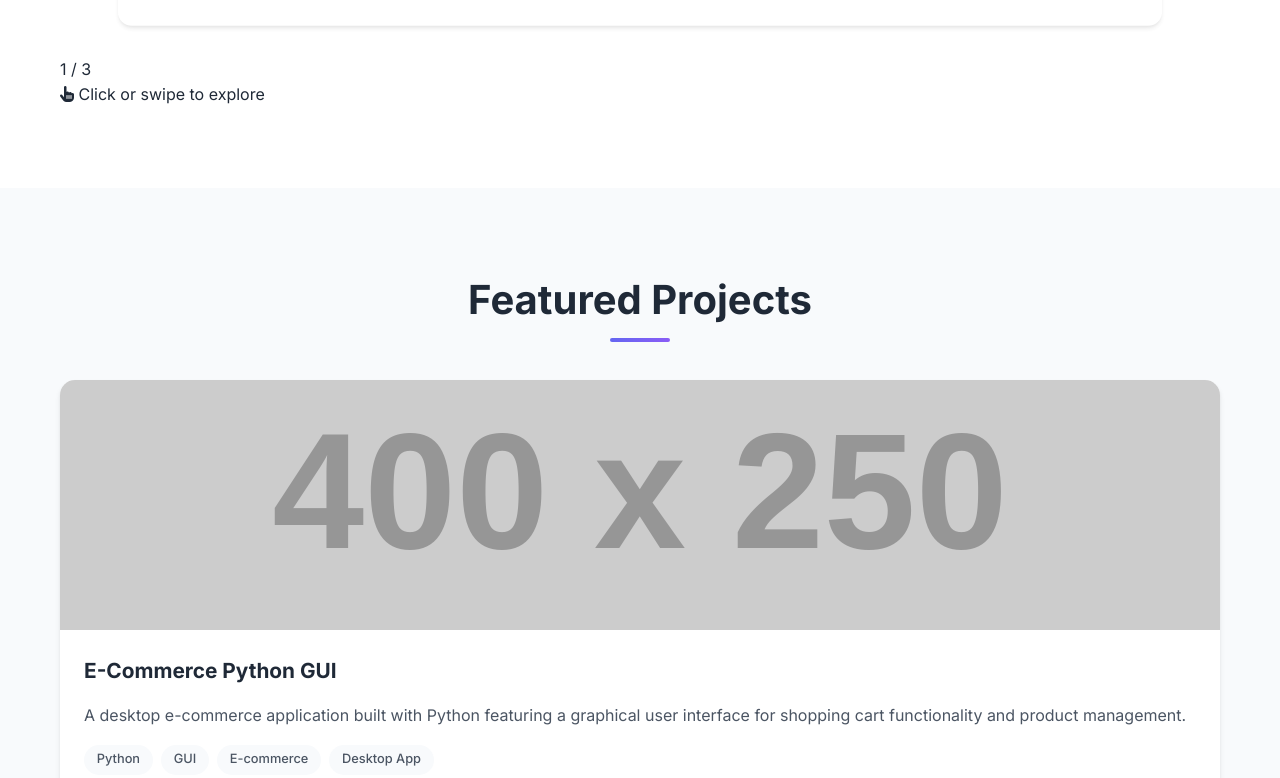
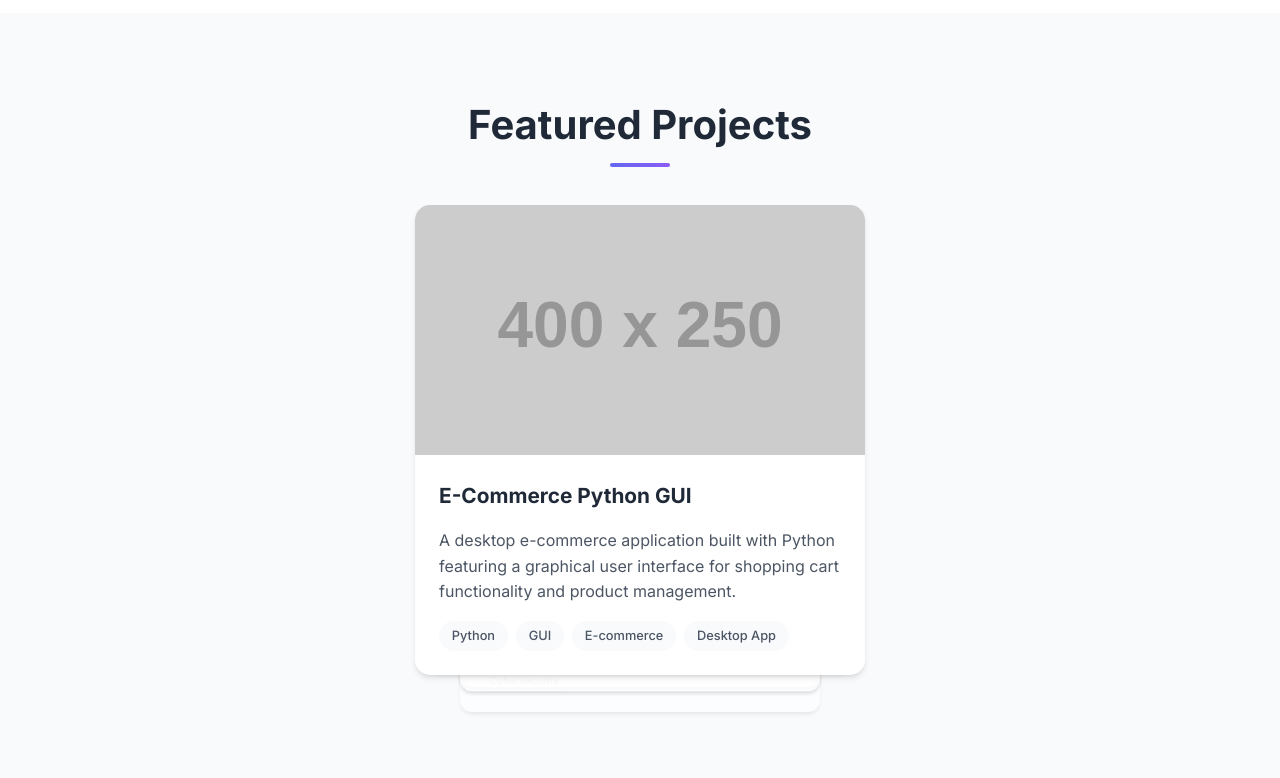
Before and after one commit to Riddhesh-Firake/Riddhesh_Firake.github.io, a plain HTML site: page index.html in a window 1280 px wide. Shown: the part 2572-3350 px from the top of the page. Drawn offline with nearby package versions, Linux system fonts and the light colour scheme; placeholder pictures from the web are drawn by us.

Commit message:
Update styles.css

```diff
--- a/styles.css
+++ b/styles.css
@@ -395,10 +395,67 @@ section {
     position: relative;
     z-index: 10;
 }
-.skills-grid {
-    display: grid;
-    grid-template-columns: repeat(auto-fit, minmax(300px, 1fr));
-    gap: 2rem;
+
+/* Improved Card Stack Styles */
+.card-stack {
+    position: relative;
+    width: 100%;
+    max-width: 400px;
+    height: 500px;
+    margin: 0 auto;
+    perspective: 1000px;
+}
+
+.stack-card {
+    position: absolute;
+    width: 100%;
+    height: 100%;
+    cursor: pointer;
+    transition: all 0.3s cubic-bezier(0.25, 0.46, 0.45, 0.94);
+    transform-origin: center bottom;
+    user-select: none;
+    will-change: transform, opacity;
+}
+
+/* Remove the nth-child CSS rules and let JavaScript handle positioning */
+.stack-card:not(.swiped-left):not(.swiped-right):not(.swiped-up) {
+    pointer-events: none;
+}
+
+.stack-card:first-child:not(.swiped-left):not(.swiped-right):not(.swiped-up) {
+    pointer-events: auto;
+}
+
+.stack-card:hover:first-child {
+    transform: translateY(-5px) scale(1.02) !important;
+}
+
+/* Swipe animation classes */
+.stack-card.swiped-left,
+.stack-card.swiped-right,
+.stack-card.swiped-up {
+    pointer-events: none;
+    z-index: 1 !important;
+}
+
+
+.swipe-hint {
+    display: flex;
+    align-items: center;
+    justify-content: center;
+    gap: 0.5rem;
+    color: var(--text-secondary);
+    font-size: 0.9rem;
+    animation: pulse-hint 2s infinite;
+}
+
+@keyframes pulse-hint {
+    0%, 100% { opacity: 0.6; }
+    50% { opacity: 1; }
+}
+
+.swipe-hint i {
+    color: var(--primary-color);
 }
 
 .skill-category {
@@ -464,10 +521,9 @@ section {
     z-index: 10;
 }
 
-.projects-grid {
-    display: grid;
-    grid-template-columns: repeat(auto-fit, minmax(350px, 1fr));
-    gap: 2rem;
+.projects-stack .card-stack {
+    max-width: 450px;
+    height: 600px;
 }
 
 .project-card {
@@ -933,12 +989,19 @@ section {
         left: 10px;
     }
 
-    .projects-grid {
-        grid-template-columns: 1fr;
+    /* Swiper responsive adjustments */
+    .card-stack {
+        max-width: 350px;
+        height: 450px;
     }
 
-    .skills-grid {
-        grid-template-columns: 1fr;
+    .projects-stack .card-stack {
+        max-width: 320px;
+        height: 500px;
+    }
+
+    .swipe-hint {
+        font-size: 0.8rem;
     }
 }
 
```
